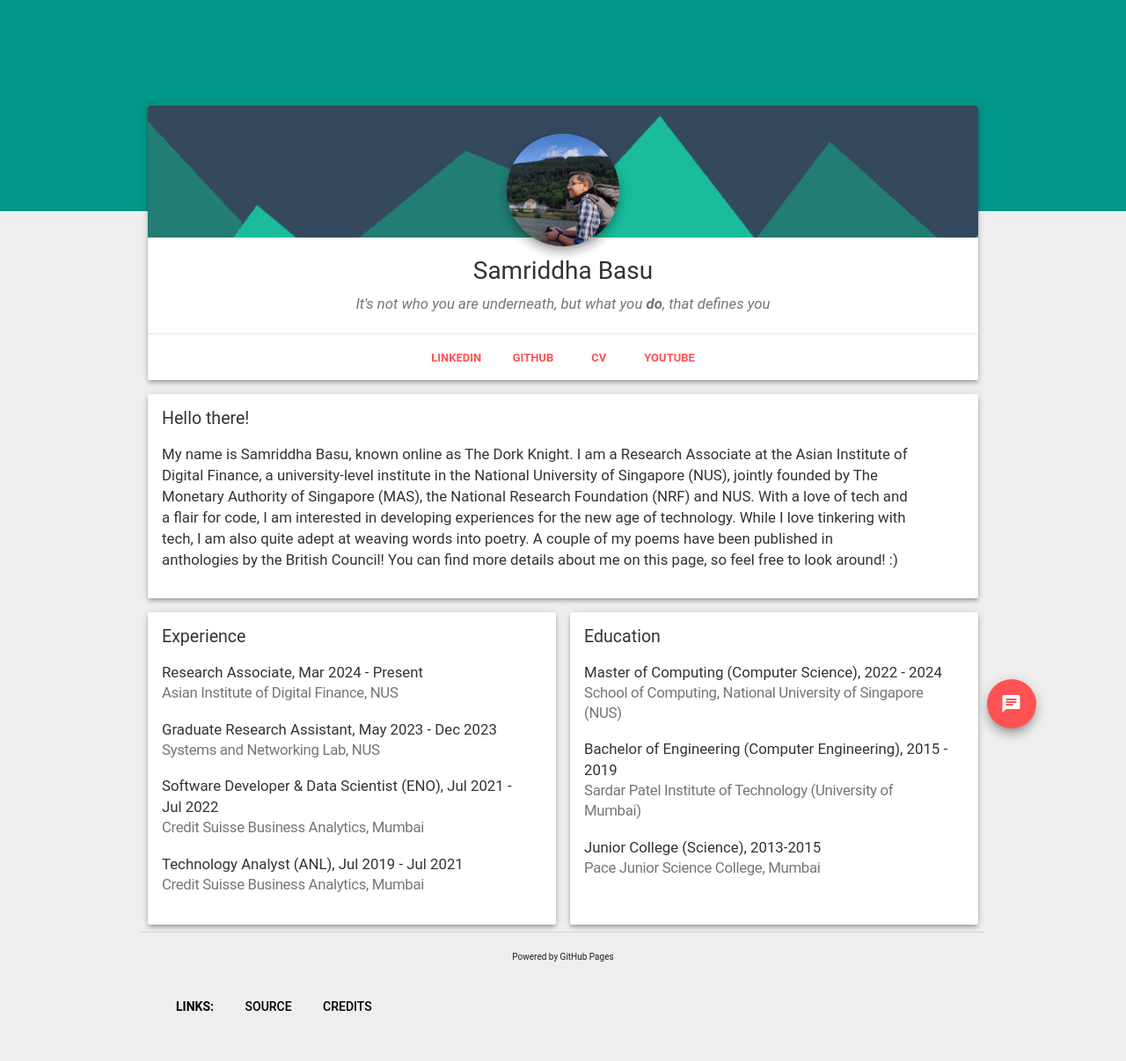
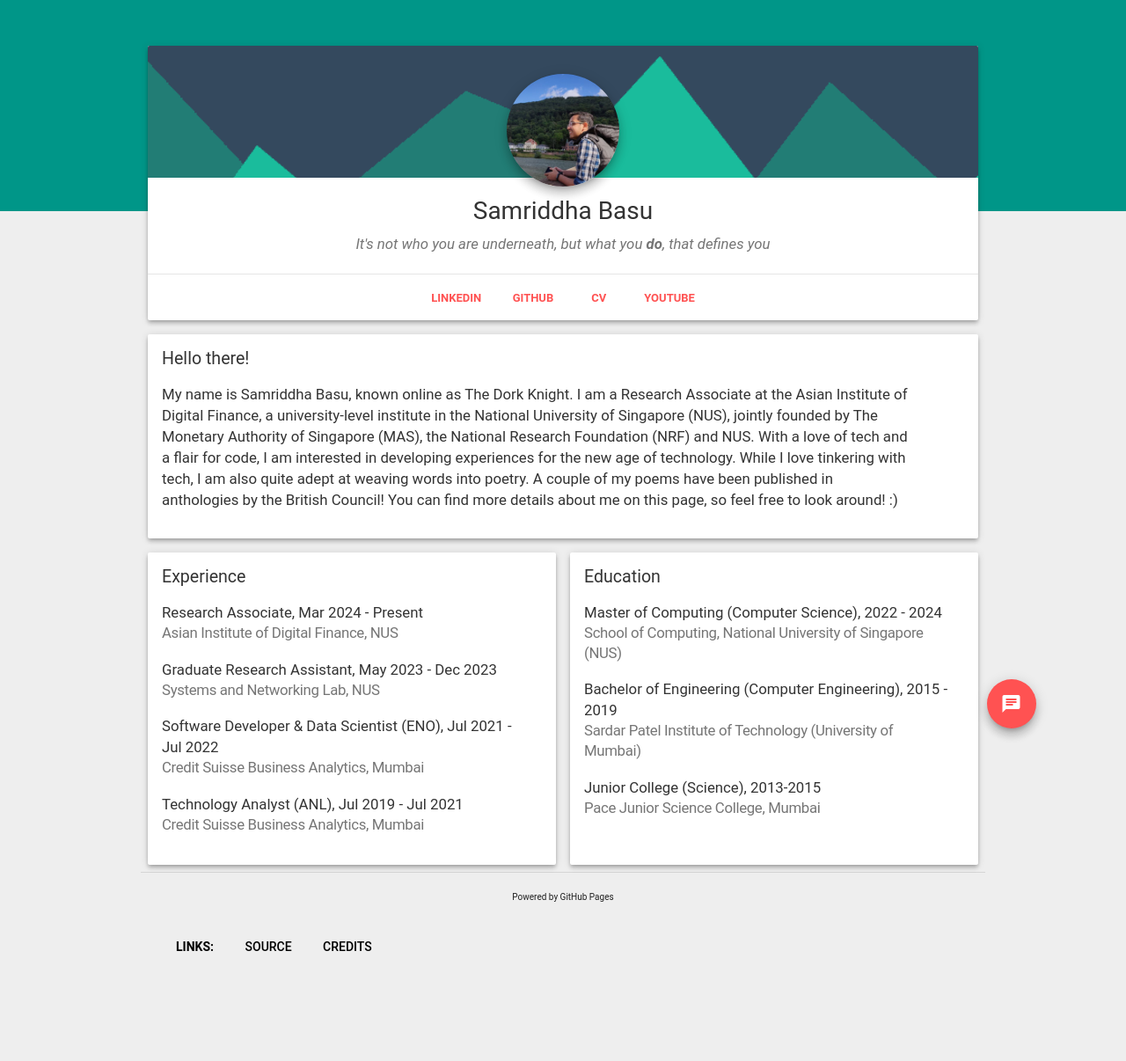
Before and after one commit to samriddhabasu/samriddhabasu.github.io, a Jekyll site: the page built from index.html, in a window 1280 px wide. Shown: the whole page at 88% size. Built offline with Jekyll 4.4.1, drawn with Linux system fonts in a browser that asks for light colours; nearby versions of some CDN libraries; after the commit the page ends 1138 px from its top, so only the background shows below that.

Commit message:
Update css

```diff
--- a/css/main.css
+++ b/css/main.css
@@ -1,7 +1,7 @@
 body
 {
 background-color: #eee;
-padding-top: 80px;
+padding-top: 12px;
 margin: 0 auto;
 height: 100%;
 font-family: 'Roboto', Verdana, Arial, sans-serif;
```
